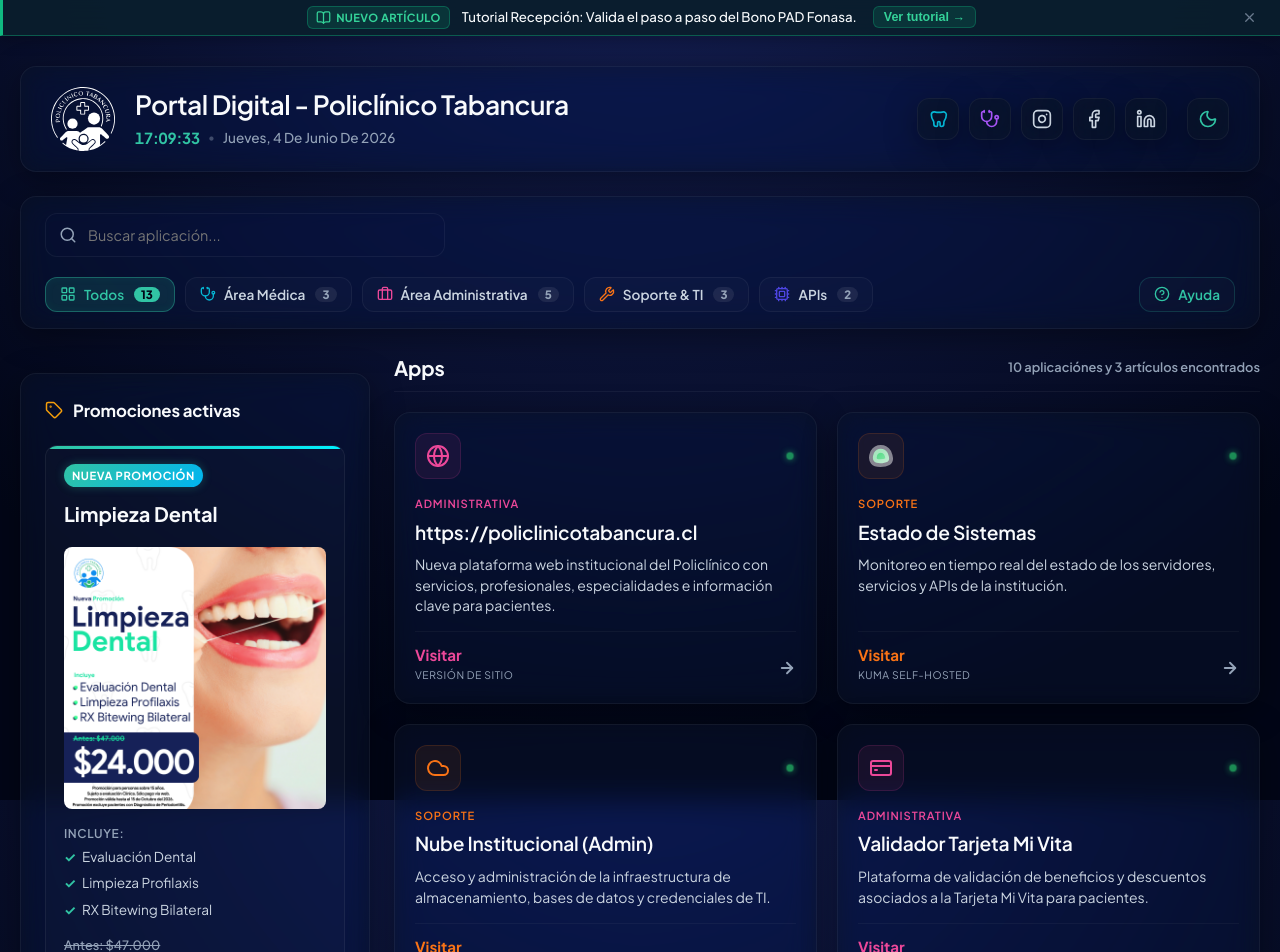
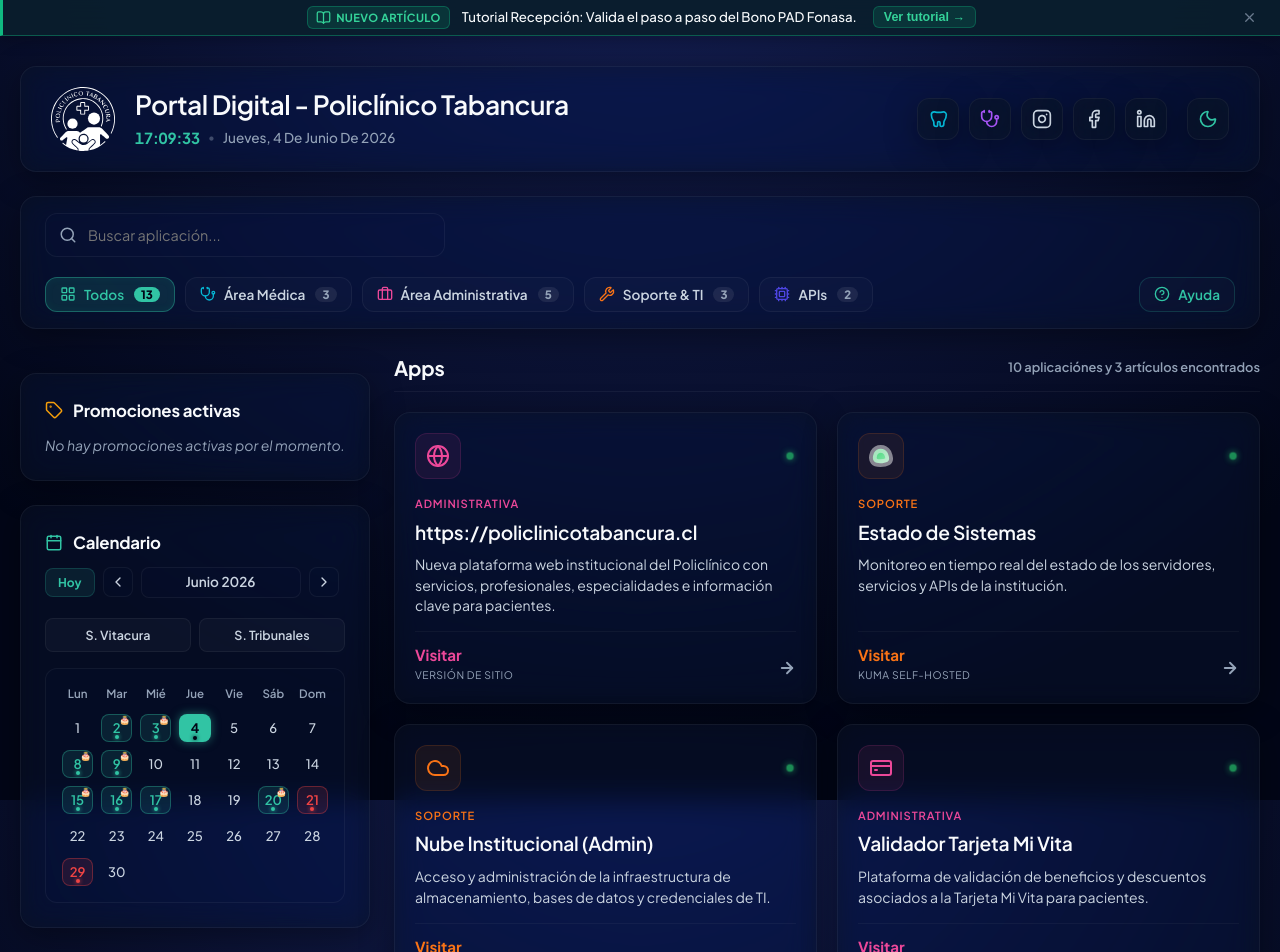
Before and after one commit to njofredev/pt.cl-inicio, a Next.js app: page / in a window 1280 px wide. Shown: the top 952 px of the page. Built offline with nearby package versions, Linux system fonts and the light colour scheme.

Commit message:
fixPromocion

```diff
--- a/src/app/page.tsx
+++ b/src/app/page.tsx
@@ -60,25 +60,7 @@ interface Promotion {
   footerText: string;
 }
 
-const PROMOTIONS_DATA: Promotion[] = [
-  {
-    id: 'limpieza-octubre-2026',
-    badge: 'Nueva Promoción',
-    title: 'Limpieza Dental',
-    image: promocionLimpiezaOctubre,
-    imageDownloadPath: '/promociones-activas/PromocionLimpiezaOctubre.png',
-    downloadFilename: 'PromocionLimpiezaOctubre.png',
-    includes: [
-      'Evaluación Dental',
-      'Limpieza Profilaxis',
-      'RX Bitewing Bilateral'
-    ],
-    priceOld: '47.000',
-    priceCurrent: '24.000',
-    scheduleUrl: 'https://ff.healthatom.io/CpAdwX',
-    footerText: 'Promoción para personas sobre 15 años. Sujeto a evaluación clínica. Sólo pago vía web. Válida hasta el 15 de Octubre del 2026. Excluye pacientes con Diagnóstico de Periodontitis.'
-  }
-];
+const PROMOTIONS_DATA: Promotion[] = [];
 
 const Tooth = ({ size = 20 }: { size?: number }) => (
   <svg
```
